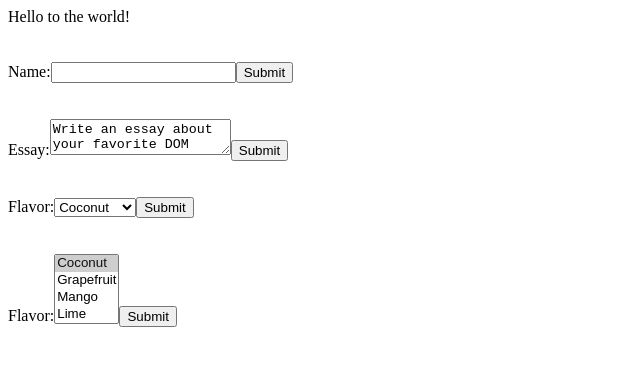
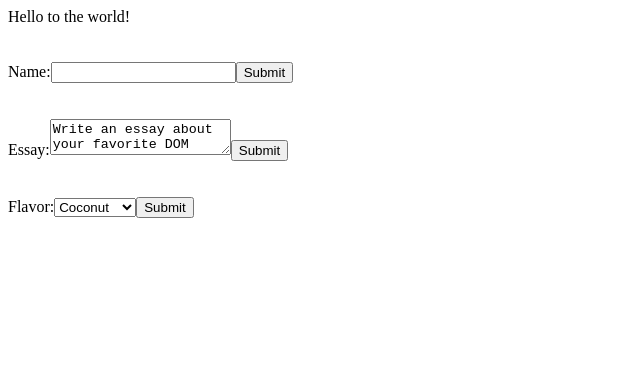
Before and after one commit to tbrlpld/headless-wagtail-form-frontend, a Gatsby site: page / in a window 1280 px wide. Shown: the whole page, without its empty margins (0-640 px from the left). Built offline with nearby package versions, Linux system fonts and the light colour scheme; Gatsby itself is replaced by a stand-in of ours.

Commit message:
Remove multi select input again

```diff
--- a/src/components/multiflavor-form.jsx
+++ /dev/null
@@ -1,50 +0,0 @@
-import React from 'react'
-
-export default class MultiFlavorForm extends React.Component {
-  constructor (props) {
-    super(props)
-    this.state = {
-      values: ['coconut']
-    }
-
-    this.handleChange = this.handleChange.bind(this)
-    this.handleSubmit = this.handleSubmit.bind(this)
-  }
-
-  handleChange (event) {
-    // event.preventDefault()
-    const clickedValue = event.target.value
-    const selectedValues = this.state.values
-    const valueIndex = selectedValues.indexOf(clickedValue)
-    if (valueIndex === -1) {
-      // Value not in array, add it
-      selectedValues.push(clickedValue)
-    } else {
-      // Value already in array, remove it.
-      selectedValues.splice(valueIndex, 1)
-    }
-    this.setState({ value: selectedValues })
-  }
-
-  handleSubmit (event) {
-    event.preventDefault()
-    alert('A flavors were submitted: ' + this.state.values)
-  }
-
-  render () {
-    return (
-      <form onSubmit={this.handleSubmit}>
-        <label htmlFor='essay'>
-          Flavor:
-          <select value={this.state.values} onChange={this.handleChange} multiple>
-            <option value='coconut'>Coconut</option>
-            <option value='grapefruit'>Grapefruit</option>
-            <option value='mango'>Mango</option>
-            <option value='lime'>Lime</option>
-          </select>
-        </label>
-        <input type='submit' value='Submit' />
-      </form>
-    )
-  }
-}
--- a/src/pages/index.jsx
+++ b/src/pages/index.jsx
@@ -3,7 +3,6 @@ import React from 'react'
 import NameForm from '../components/name-form'
 import EssayForm from '../components/essay-form'
 import FlavorForm from '../components/flavor-form'
-import MultiFlavorForm from '../components/multiflavor-form'
 
 export default function Home () {
   return (
@@ -20,7 +19,6 @@ export default function Home () {
       <FlavorForm />
       <br />
       <br />
-      <MultiFlavorForm />
     </>
   )
 }
```
